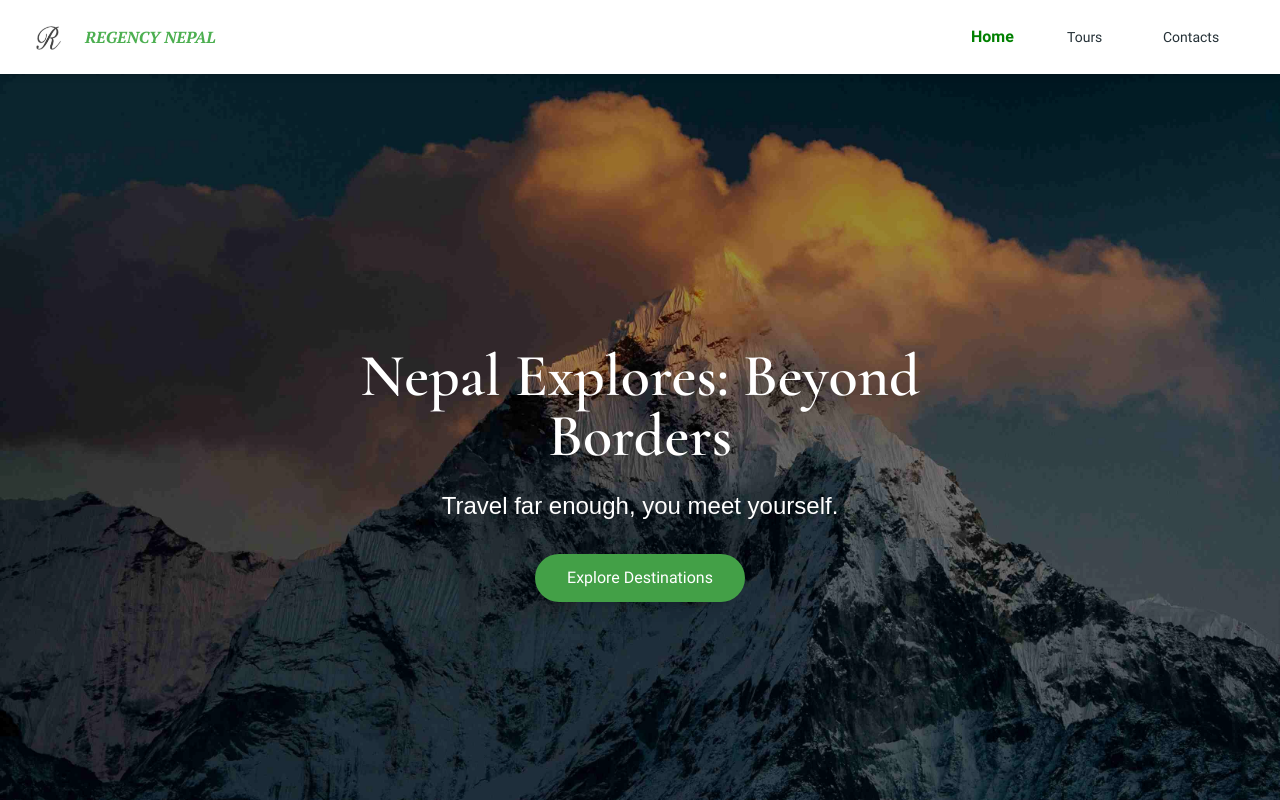
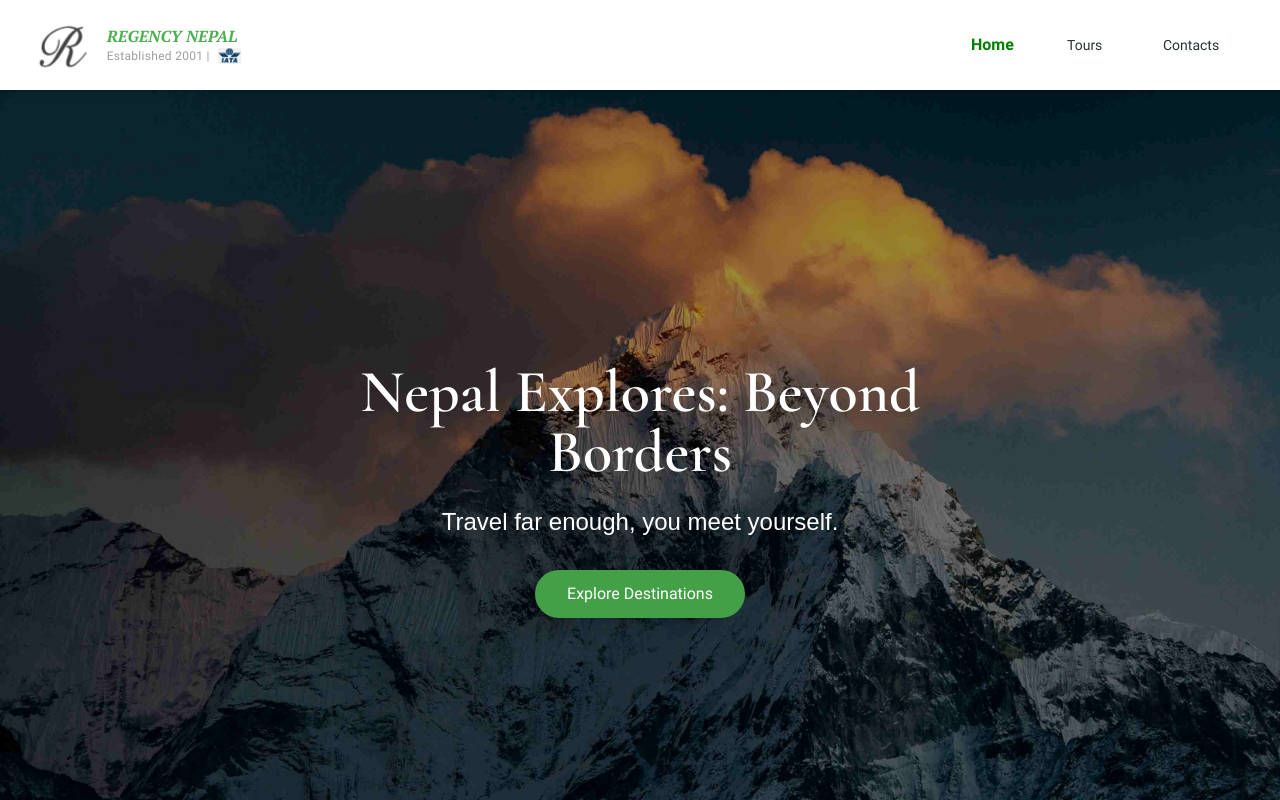
Before and after one commit to Prakritt/regency-new, a React (Vite) app: page /home in a window 1280 px wide. Shown: the top 800 px of the page. Built offline with nearby package versions, Linux system fonts and the light colour scheme.

Commit message:
Add Established date and IATA logo

```diff
--- a/src/UI/AppLayout.jsx
+++ b/src/UI/AppLayout.jsx
@@ -7,17 +7,29 @@ import { motion } from "framer-motion";
 function AppLayout() {
   return (
     <>
-      <motion.main
+      <motion.div
         initial={{ opacity: 0 }}
         animate={{ opacity: 1 }}
-        transition={{ duration: 0.8 }}
+        transition={{ duration: 0.9 }}
       >
         <NavBar />
+      </motion.div>
 
+      <motion.div
+        initial={{ opacity: 0 }}
+        animate={{ opacity: 1 }}
+        transition={{ duration: 0.9, delay: 0.3 }}
+      >
         <Outlet />
+      </motion.div>
 
+      <motion.div
+        initial={{ opacity: 0 }}
+        animate={{ opacity: 1 }}
+        transition={{ duration: 0.9, delay: 0.6 }}
+      >
         <Footer />
-      </motion.main>
+      </motion.div>
     </>
   );
 }
--- a/src/components/NavBar.jsx
+++ b/src/components/NavBar.jsx
@@ -12,17 +12,11 @@ function NavBar() {
   const [openNav, setOpenNav] = useState(false);
 
   useEffect(() => {
-    // Define handler outside for removal
     const handleResize = () => {
       if (window.innerWidth >= 960) setOpenNav(false);
     };
-
     window.addEventListener("resize", handleResize);
-
-    // Cleanup listener on unmount
-    return () => {
-      window.removeEventListener("resize", handleResize);
-    };
+    return () => window.removeEventListener("resize", handleResize);
   }, []);
 
   const navList = (
@@ -42,18 +36,39 @@ function NavBar() {
   return (
     <Navbar className="sticky top-0 z-10 h-max max-w-full rounded-none px-4 py-2 lg:px-8 lg:py-4 bg-white text-green-500">
       <div className="flex items-center justify-between text-blue-gray-900">
+        {/* Brand logo + text block */}
         <StyledNavLink to="/home">
-          <div className="flex gap-5 items-center">
-            <img src="/logo.png" alt="Regency Nepal Logo" className="h-8 w-8" />
-            <Typography
-              as="a"
-              href="#"
-              className="mr-4 cursor-pointer py-1.5 text-green-500 font-logo uppercase md:block"
-            >
-              Regency Nepal
-            </Typography>
+          <div className="flex items-center gap-3">
+            {/* Tall main logo */}
+            <img
+              src="/logo.png"
+              alt="Regency Nepal Logo"
+              className="h-14 w-auto"
+            />
+
+            {/* Right side text */}
+            <div className="flex flex-col">
+              <Typography
+                as="span"
+                className="text-green-500 font-logo uppercase leading-tight"
+              >
+                Regency Nepal
+              </Typography>
+              <div className="flex items-center gap-2 mt-0.5">
+                <span className="text-xs text-gray-500 tracking-wide">
+                  Established 2001 |
+                </span>
+                <img
+                  src="/images/tours/iata-logo.jpg"
+                  alt="IATA Logo"
+                  className="h-4 w-auto"
+                />
+              </div>
+            </div>
           </div>
         </StyledNavLink>
+
+        {/* Desktop nav + mobile toggle */}
         <div className="flex items-center gap-4">
           <div className="mr-4 hidden lg:block">{navList}</div>
 
@@ -97,6 +112,8 @@ function NavBar() {
           </IconButton>
         </div>
       </div>
+
+      {/* Mobile nav */}
       <MobileNav open={openNav}>{navList}</MobileNav>
     </Navbar>
   );
```
Also changed, not shown: public/images/tours/iata-logo.jpg (added).
